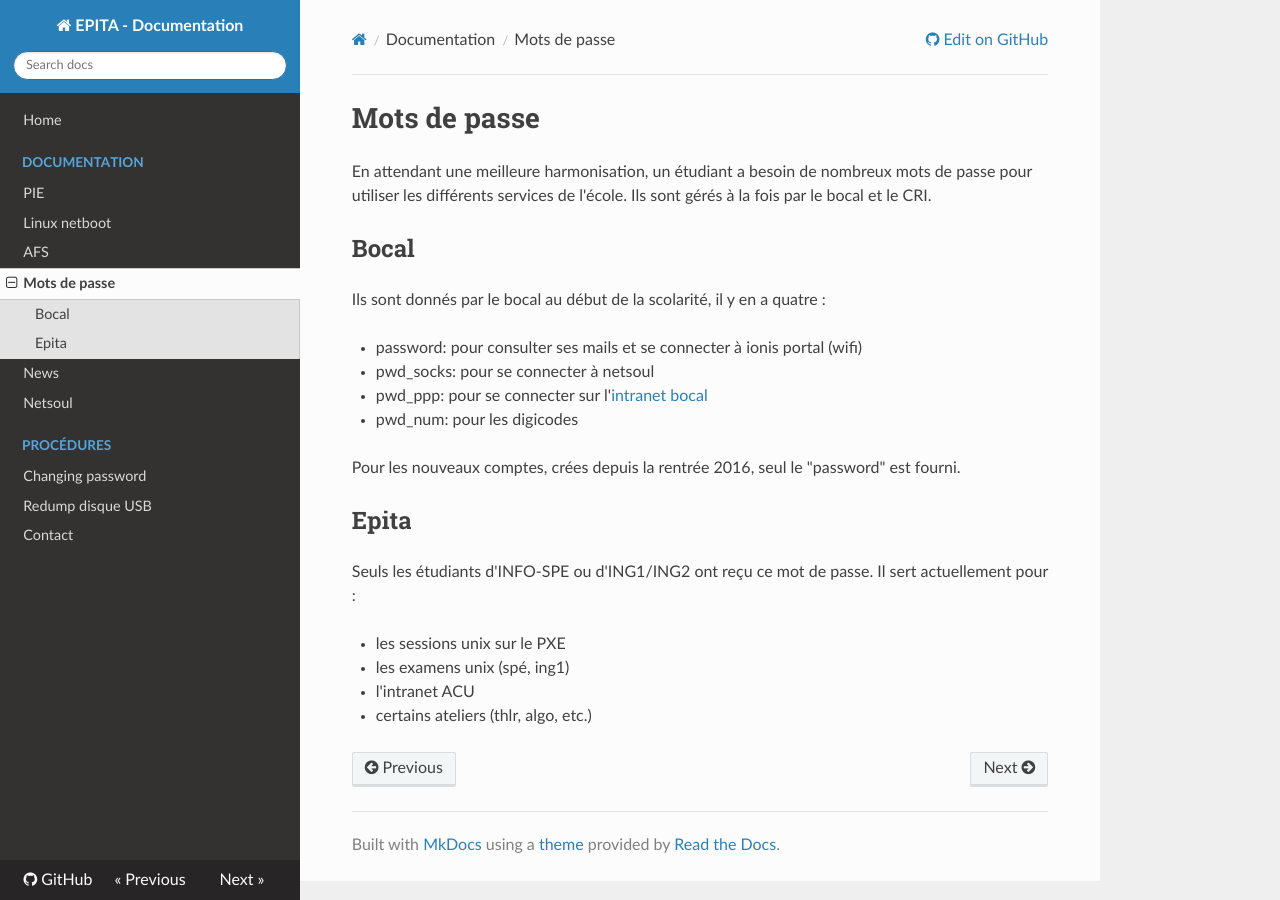
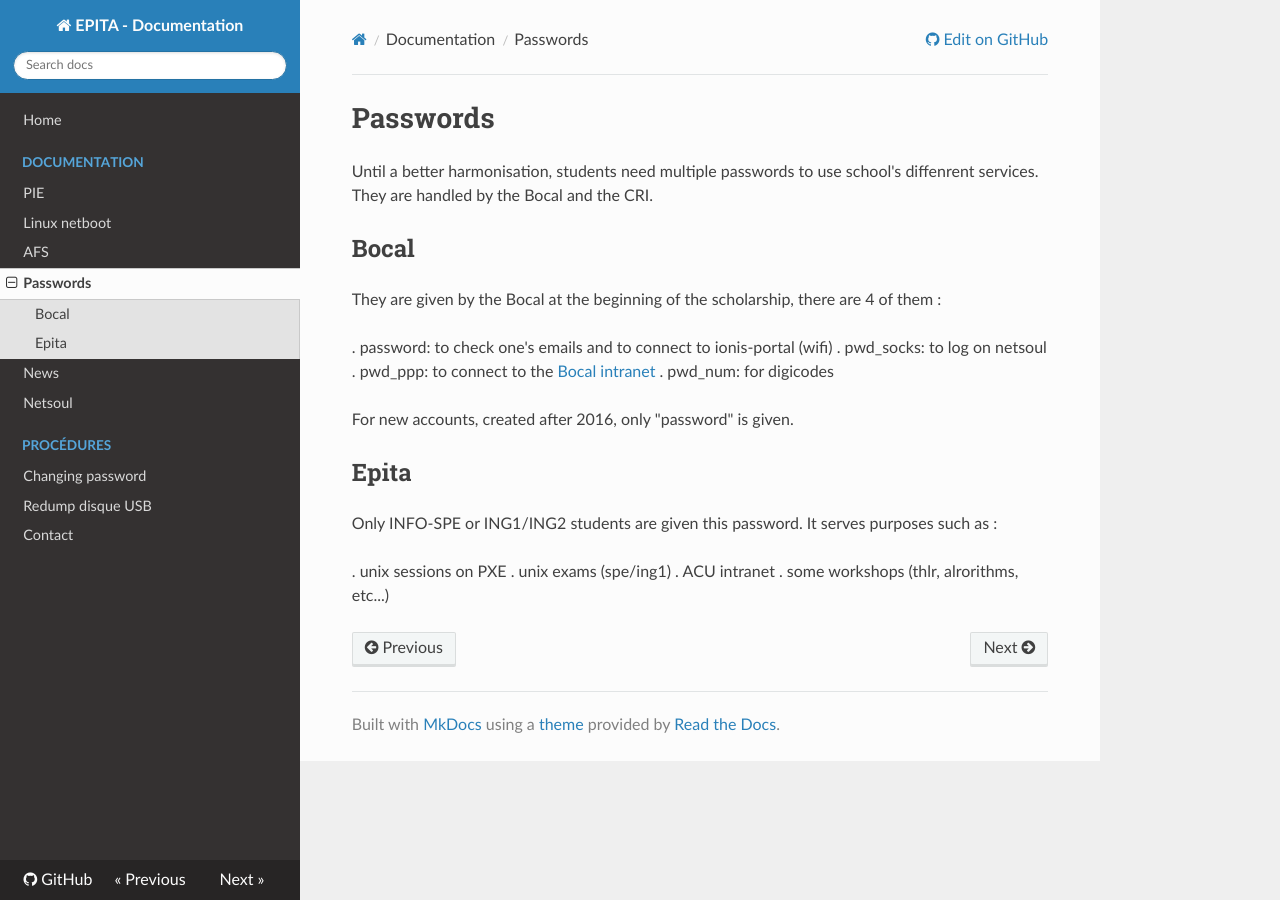
Before and after one commit to cri-epita/epita-doc, an MkDocs documentation site: the page built from docs/passwords.md, in a window 1280 px wide. Built offline with MkDocs 1.6.1, drawn with Linux system fonts in a browser that asks for light colours; nearby versions of some CDN libraries; old or Windows-style settings are respelled for this version of MkDocs.

Commit message:
translate password page in english

```diff
--- a/docs/passwords.md
+++ b/docs/passwords.md
@@ -1,27 +1,23 @@
-# Mots de passe
+# Passwords
 
-En attendant une meilleure harmonisation, un étudiant a besoin de nombreux mots
-de passe pour utiliser les différents services de l'école. Ils sont gérés à la
-fois par le bocal et le CRI.
+Until a better harmonisation, students need multiple passwords to use school's diffenrent services. They are handled by the Bocal and the CRI.
 
 ## Bocal
 
-Ils sont donnés par le bocal au début de la scolarité, il y en a quatre :
+They are given by the Bocal at the beginning of the scholarship, there are 4 of them :
 
- * password: pour consulter ses mails et se connecter à ionis portal (wifi)
- * pwd_socks: pour se connecter à netsoul
- * pwd_ppp: pour se connecter sur l'[intranet bocal](http://intra.bocal.org)
- * pwd_num: pour les digicodes
+. password: to check one's emails and to connect to ionis-portal (wifi)
+. pwd_socks: to log on netsoul
+. pwd_ppp: to connect to the [Bocal intranet](http://intral.bocal.org)
+. pwd_num: for digicodes
 
-Pour les nouveaux comptes, crées depuis la rentrée 2016, seul le "password"
-est fourni.
+For new accounts, created after 2016, only "password" is given.
 
 ## Epita
 
-Seuls les étudiants d'INFO-SPE ou d'ING1/ING2 ont reçu ce mot de passe. Il sert
-actuellement pour :
+Only INFO-SPE or ING1/ING2 students are given this password. It serves purposes such as :
 
- * les sessions unix sur le PXE
- * les examens unix (spé, ing1)
- * l'intranet ACU
- * certains ateliers (thlr, algo, etc.)
+. unix sessions on PXE
+. unix exams (spe/ing1)
+. ACU intranet
+. some workshops (thlr, alrorithms, etc...)
--- a/mkdocs.yml
+++ b/mkdocs.yml
@@ -4,10 +4,10 @@ repo_url: https://github.com/cri-epita/epita-doc/
 pages:
   - Home: 'index.md'
   - Documentation:
-    - PIE : 'pie.md'
+    - PIE: 'pie.md'
     - Linux netboot: 'archlinux_netboot.md'
     - AFS: 'afs.md'
-    - Mots de passe: 'passwords.md'
+    - Passwords: 'passwords.md'
     - 'news.md'
     - 'netsoul.md'
   - Procédures:
```
